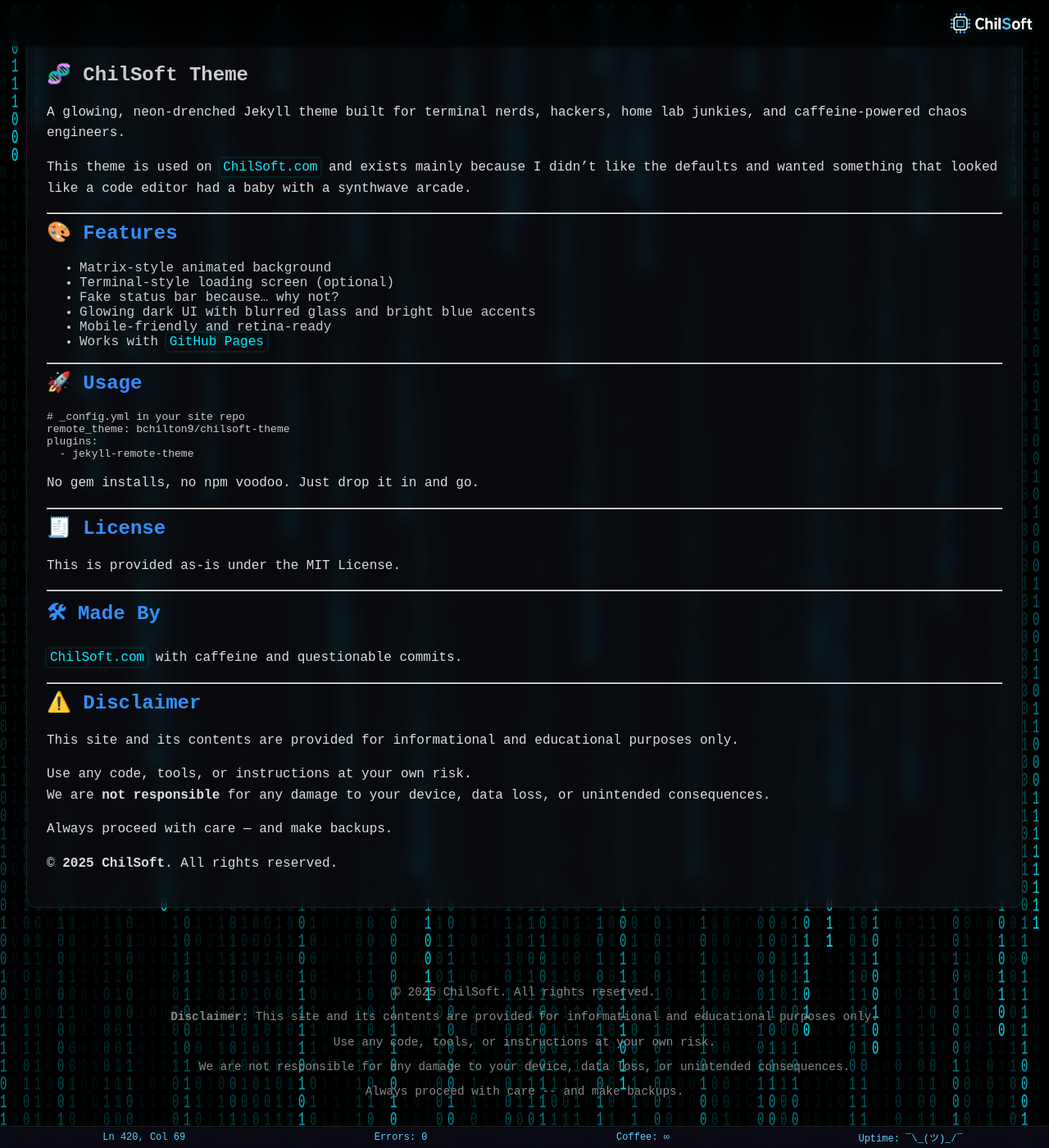
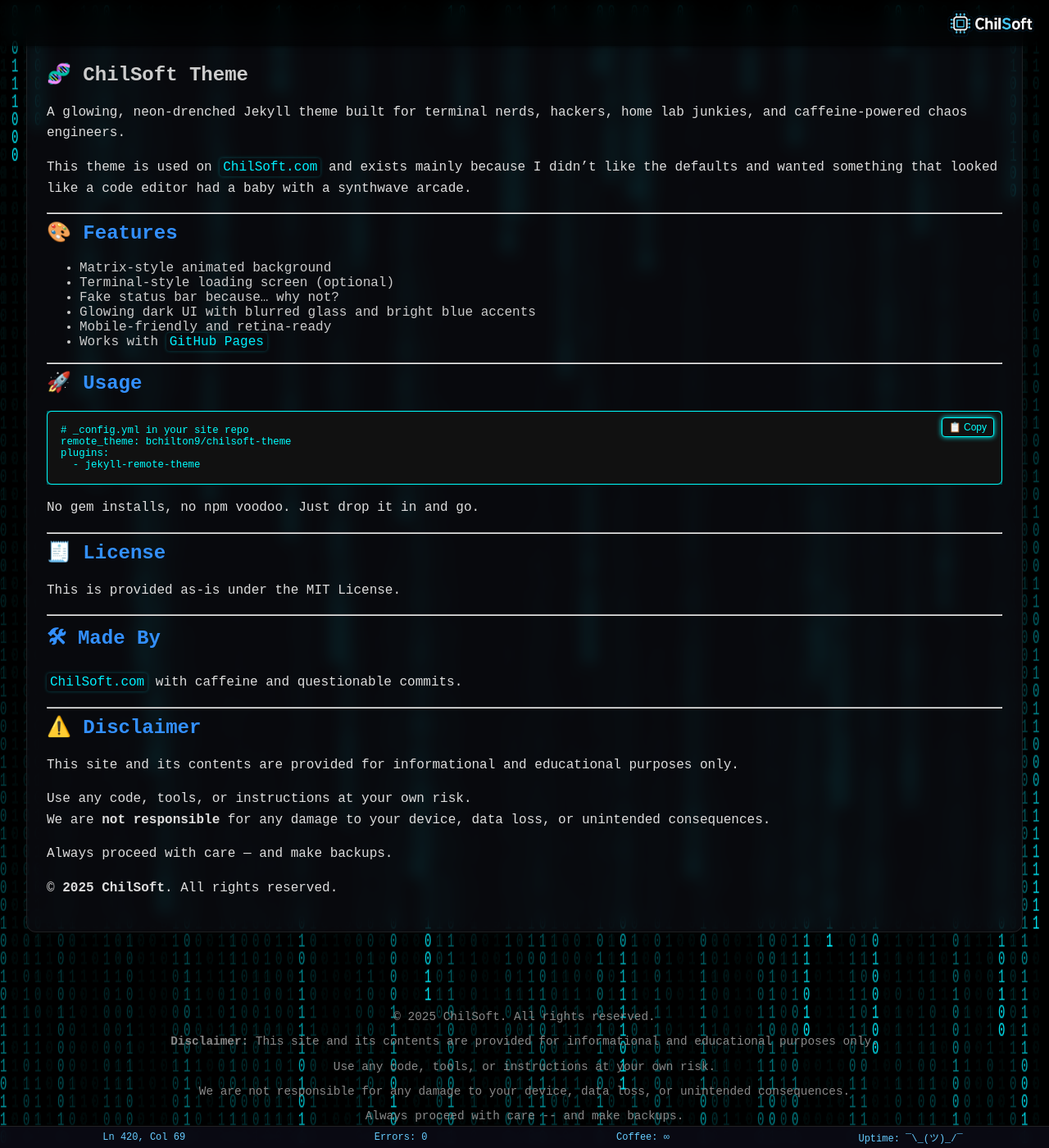
Before and after one commit to bchilton9/chilsoft-theme, a Jekyll site: the page built from README.md, in a window 1280 px wide and 1400 px high, scrolled down 61 px. Shown: the whole window at 82% size. Built offline with Jekyll 4.4.1, drawn with Linux system fonts in a browser that asks for light colours; our own code applies the rules of GitHub Pages for plain Markdown files.

Commit message:
script.js

```diff
--- a/assets/css/styles.css
+++ b/assets/css/styles.css
@@ -137,3 +137,49 @@
   vertical-align: middle;
   line-height: 1;
 }
+
+/* Target all code blocks inside <pre> */
+pre code {
+  display: block;
+  background: #111;
+  color: #0ff;
+  border: 1px solid #0ff;
+  box-shadow: 0 0 8px #0ff;
+  padding: 1rem;
+  border-radius: 6px;
+  overflow-x: auto;
+  white-space: pre;
+  max-width: 100%;
+  font-family: monospace;
+  font-size: 0.95em;
+}
+
+/* Ensure <pre> itself scrolls horizontally if needed */
+pre {
+  overflow-x: auto;
+  max-width: 100%;
+  -webkit-overflow-scrolling: touch;
+  scroll-behavior: smooth;
+}
+
+.copy-button {
+  position: absolute;
+  top: 8px;
+  right: 10px;
+  background: #111;
+  border: 1px solid #0ff;
+  color: #0ff;
+  font-size: 0.75rem;
+  padding: 4px 8px;
+  border-radius: 4px;
+  cursor: pointer;
+  z-index: 10;
+  box-shadow: 0 0 6px #0ff;
+  transition: all 0.2s ease;
+}
+
+.copy-button:hover {
+  background: #0ff;
+  color: #000;
+  box-shadow: 0 0 10px #0ff;
+}
--- a/assets/js/script.js
+++ b/assets/js/script.js
@@ -1,4 +1,27 @@
 document.addEventListener("DOMContentLoaded", () => {
+
+// COPY BUTTON
+  document.querySelectorAll("pre > code").forEach(codeBlock => {
+    const button = document.createElement("button");
+    button.className = "copy-button";
+    button.innerHTML = "📋 Copy";
+
+    // Wrap in relative container
+    const pre = codeBlock.parentNode;
+    pre.style.position = "relative";
+    pre.appendChild(button);
+
+    button.addEventListener("click", async () => {
+      try {
+        await navigator.clipboard.writeText(codeBlock.textContent);
+        button.innerHTML = "✅ Copied!";
+        setTimeout(() => (button.innerHTML = "📋 Copy"), 1500);
+      } catch (err) {
+        button.innerHTML = "❌ Failed";
+      }
+    });
+  });
+
   // Matrix background
   function startMatrix() {
     const canvas = document.getElementById("matrix");
```
